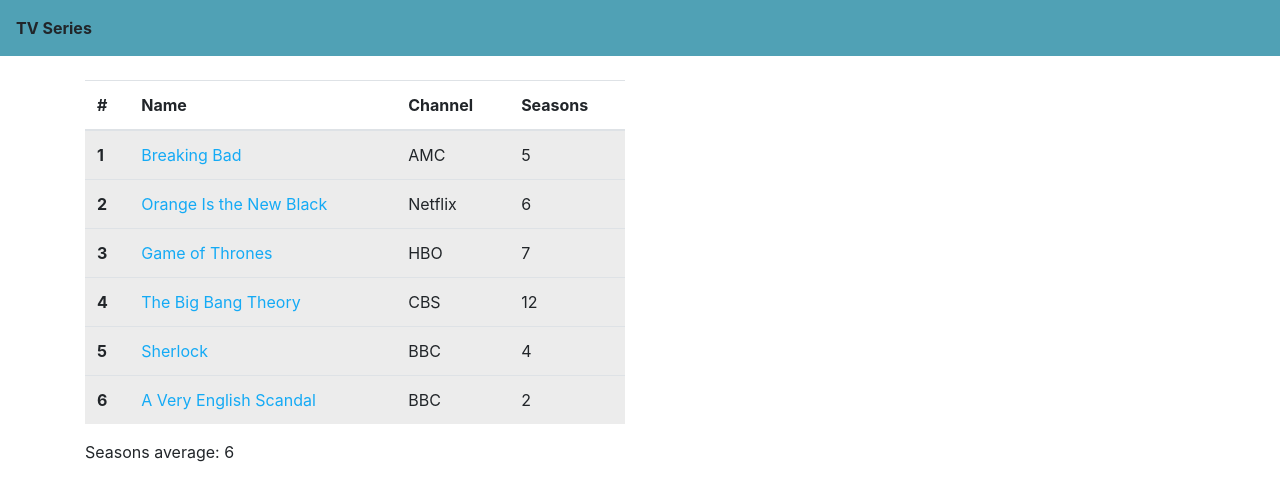
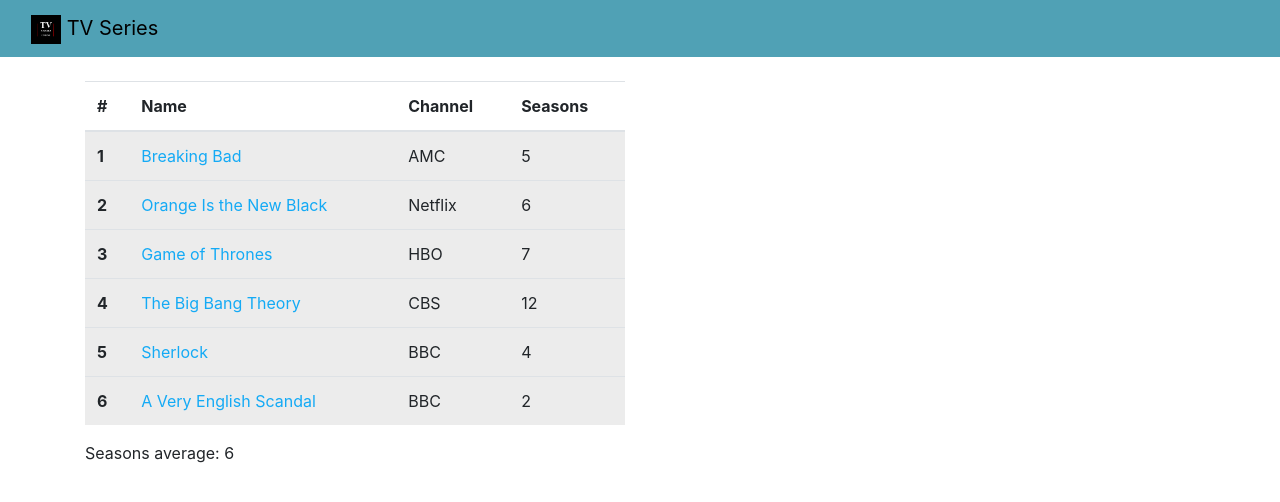
Before and after one commit to juanspardor/202210_Taller_TypeScript_2, a plain HTML site: page index.html in a window 1280 px wide. Drawn offline with nearby package versions, Linux system fonts and the light colour scheme.

Commit message:
Logo en la barra de navegacion, solo falta que me carguen bien las imagenes en las cards

```diff
--- a/index.html
+++ b/index.html
@@ -11,9 +11,12 @@
 
 <body>
     <nav class="navbar" style="background-color: #50a1b5;">
-        <span class="navbar-text font-weight-bold">
-            TV Series
-        </span>
+        <div class = "container-fluid">
+            <a class="navbar-brand" href="#" style = "color:black;">
+                <img src="./Logo.png" alt="" width="30px" class="d-inline-block ">
+                TV Series
+              </a>
+        </div>
     </nav>
     <br/>
     <div class="container">
```
Also changed, not shown: Logo.png (added).
